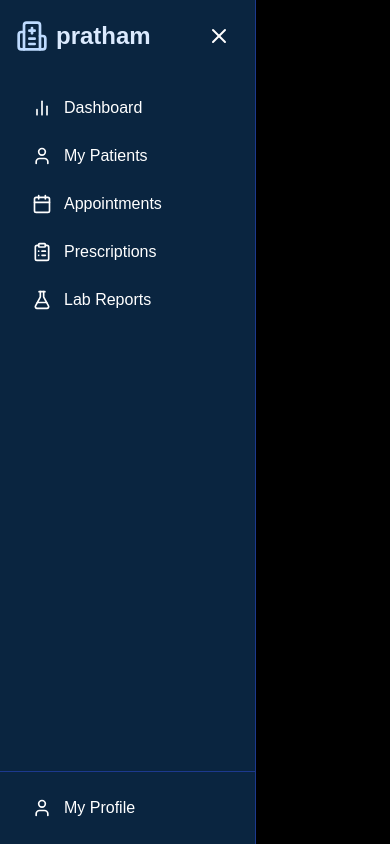
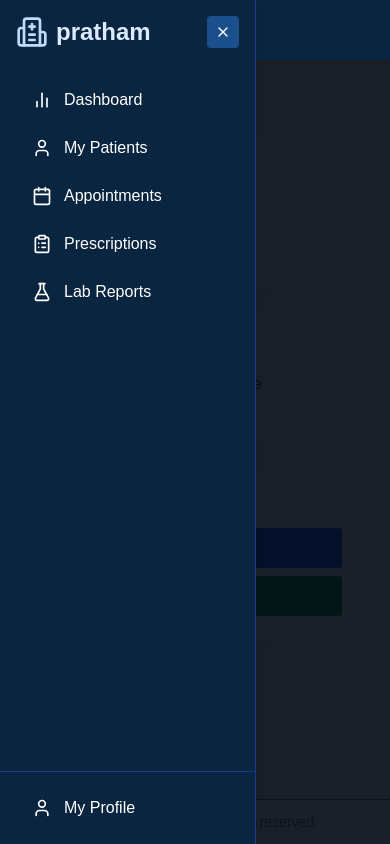
Before and after one commit to adityasriv2317/pratham, a Next.js app: page /dashboard/doctor in a window 390 px wide. Both pictures are taken after a click on the button "Toggle menu". Built offline with nearby package versions, Linux system fonts and the light colour scheme; a web font is replaced by a local one; what next-redux-wrapper would draw is missing.

Commit message:
mobile button fix

```diff
--- a/src/components/Layout.tsx
+++ b/src/components/Layout.tsx
@@ -11,7 +11,7 @@ interface LayoutProps {
 
 const Layout: React.FC<LayoutProps> = ({ role, children }) => {
   return (
-    <div className="flex h-screen overflow-hidden">
+    <div className="flex md:flex-row flex-col h-screen overflow-hidden">
       {/* Sidebar */}
       <Sidebar role={role} />
 
--- a/src/components/Sidebar.tsx
+++ b/src/components/Sidebar.tsx
@@ -114,7 +114,7 @@ const Sidebar = ({ role }: SidebarProps) => {
       {/* Mobile Top Bar */}
       <div
         className={cn(
-          "md:hidden flex items-center justify-between p-4",
+          "md:hidden h-fit w-full flex items-center justify-between p-4",
           darkBlue,
           "sticky top-0 z-50"
         )}
@@ -126,9 +126,18 @@ const Sidebar = ({ role }: SidebarProps) => {
         <button
           onClick={() => setIsOpen(!isOpen)}
           aria-label="Toggle menu"
-          className={cn("p-2 rounded", darkBlueHover, textLight)}
+          className={cn(
+            "p-2 rounded",
+            darkBlueHover,
+            textLight,
+            isOpen ? "hidden" : ""
+          )}
         >
-          {isOpen ? <X className="h-6 w-6" /> : <Menu className="h-6 w-6" />}
+          {isOpen ? (
+            <X className="h-6 w-6 hidden" />
+          ) : (
+            <Menu className="h-6 w-6" />
+          )}
         </button>
       </div>
 
@@ -250,7 +259,7 @@ const Sidebar = ({ role }: SidebarProps) => {
       {/* Mobile menu overlay */}
       <div
         className={cn(
-          "fixed inset-0 z-40 bg-black bg-opacity-40 transition-opacity md:hidden",
+          "fixed inset-0 z-40 bg-gray-950/90 bg-opacity-40 transition-opacity md:hidden",
           isOpen
             ? "opacity-100 pointer-events-auto"
             : "opacity-0 pointer-events-none"
@@ -279,9 +288,9 @@ const Sidebar = ({ role }: SidebarProps) => {
             <button
               onClick={() => setIsOpen(false)}
               aria-label="Close menu"
-              className={cn("p-2 rounded", darkBlueHover, textLight)}
+              className={cn("p-2 rounded", darkBlueHover, textLight, lightBlue)}
             >
-              <X className="h-6 w-6" />
+              <X className="h-4 w-4" />
             </button>
           </div>
           <nav className="mt-4 flex flex-col space-y-2 px-4">
```
